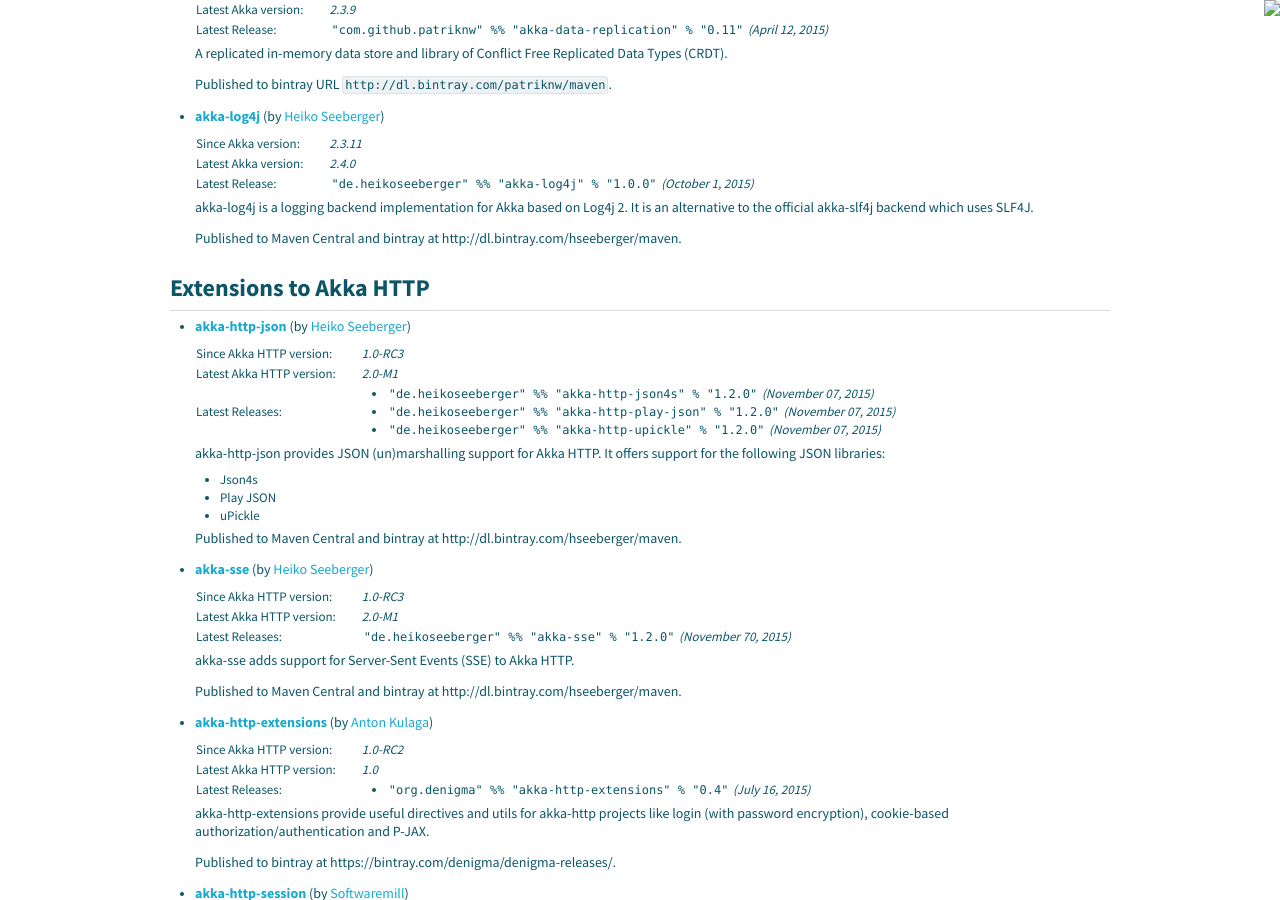
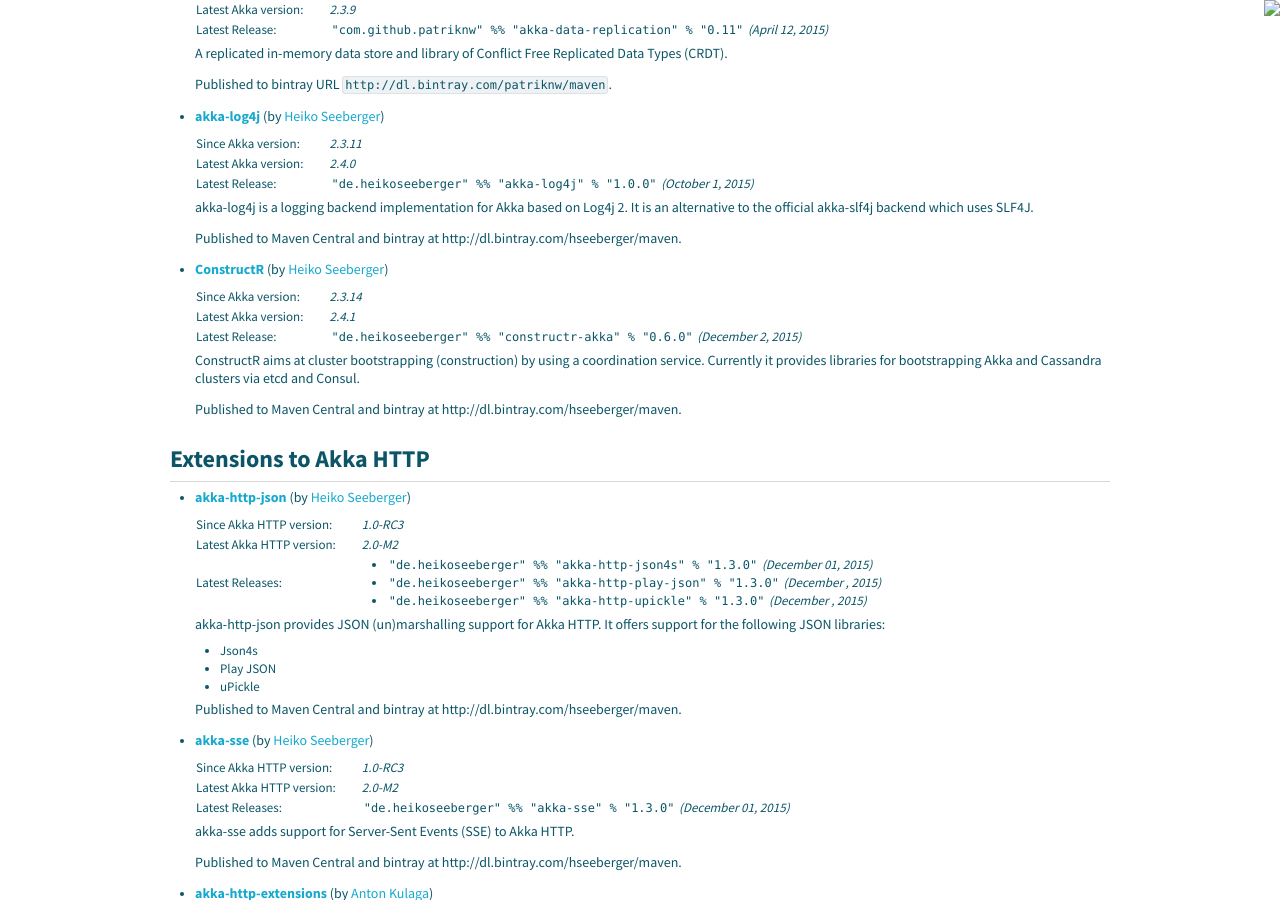
Before and after one commit to raboof/akka.github.com, a Jekyll site: the page built from community/index.md, in a window 1280 px wide and 900 px high, scrolled down 1341 px. Built offline with Jekyll 4.4.1, drawn with Linux system fonts in a browser that asks for light colours.

Commit message:
Upgrade akka-http-json and akka-sse on community page, add constructr-akka

```diff
--- a/community/index.md
+++ b/community/index.md
@@ -124,18 +124,30 @@
 
   Published to Maven Central and bintray at http://dl.bintray.com/hseeberger/maven.
 
+* **[ConstructR](https://github.com/hseeberger/constructr)** (by [Heiko Seeberger](http://heikoseeberger.de))
+
+  <table class="stats">
+  <tr><td>Since Akka version:</td><td>2.3.14</td></tr>
+  <tr><td>Latest Akka version:</td><td>2.4.1</td></tr>
+  <tr><td>Latest Release:</td><td><code>"de.heikoseeberger" %% "constructr-akka" % "0.6.0"</code> (December 2, 2015)</td></tr>
+  </table>
+
+  ConstructR aims at cluster bootstrapping (construction) by using a coordination service. Currently it provides libraries for bootstrapping Akka and Cassandra clusters via etcd and Consul.
+
+  Published to Maven Central and bintray at http://dl.bintray.com/hseeberger/maven.
+
 ## Extensions to Akka HTTP
 
 * **[akka-http-json](https://github.com/hseeberger/akka-http-json)** (by [Heiko Seeberger](http://heikoseeberger.de))
 
   <table class="stats">
   <tr><td>Since Akka HTTP version:</td><td>1.0-RC3</td></tr>
-  <tr><td>Latest Akka HTTP version:</td><td>2.0-M1</td></tr>
+  <tr><td>Latest Akka HTTP version:</td><td>2.0-M2</td></tr>
   <tr><td>Latest Releases:</td><td>
     <ul>
-      <li><code>"de.heikoseeberger" %% "akka-http-json4s" % "1.2.0"</code> (November 07, 2015)</li>
-      <li><code>"de.heikoseeberger" %% "akka-http-play-json" % "1.2.0"</code> (November 07, 2015)</li>
-      <li><code>"de.heikoseeberger" %% "akka-http-upickle" % "1.2.0"</code> (November 07, 2015)</li>
+      <li><code>"de.heikoseeberger" %% "akka-http-json4s" % "1.3.0"</code> (December 01, 2015)</li>
+      <li><code>"de.heikoseeberger" %% "akka-http-play-json" % "1.3.0"</code> (December , 2015)</li>
+      <li><code>"de.heikoseeberger" %% "akka-http-upickle" % "1.3.0"</code> (December , 2015)</li>
     </ul>
   </td></tr>
   </table>
@@ -151,8 +163,8 @@
 
   <table class="stats">
   <tr><td>Since Akka HTTP version:</td><td>1.0-RC3</td></tr>
-  <tr><td>Latest Akka HTTP version:</td><td>2.0-M1</td></tr>
-  <tr><td>Latest Releases:</td><td><code>"de.heikoseeberger" %% "akka-sse" % "1.2.0"</code> (November 70, 2015)</td></tr>
+  <tr><td>Latest Akka HTTP version:</td><td>2.0-M2</td></tr>
+  <tr><td>Latest Releases:</td><td><code>"de.heikoseeberger" %% "akka-sse" % "1.3.0"</code> (December 01, 2015)</td></tr>
   </table>
 
   akka-sse adds support for Server-Sent Events (SSE) to Akka HTTP.
```
